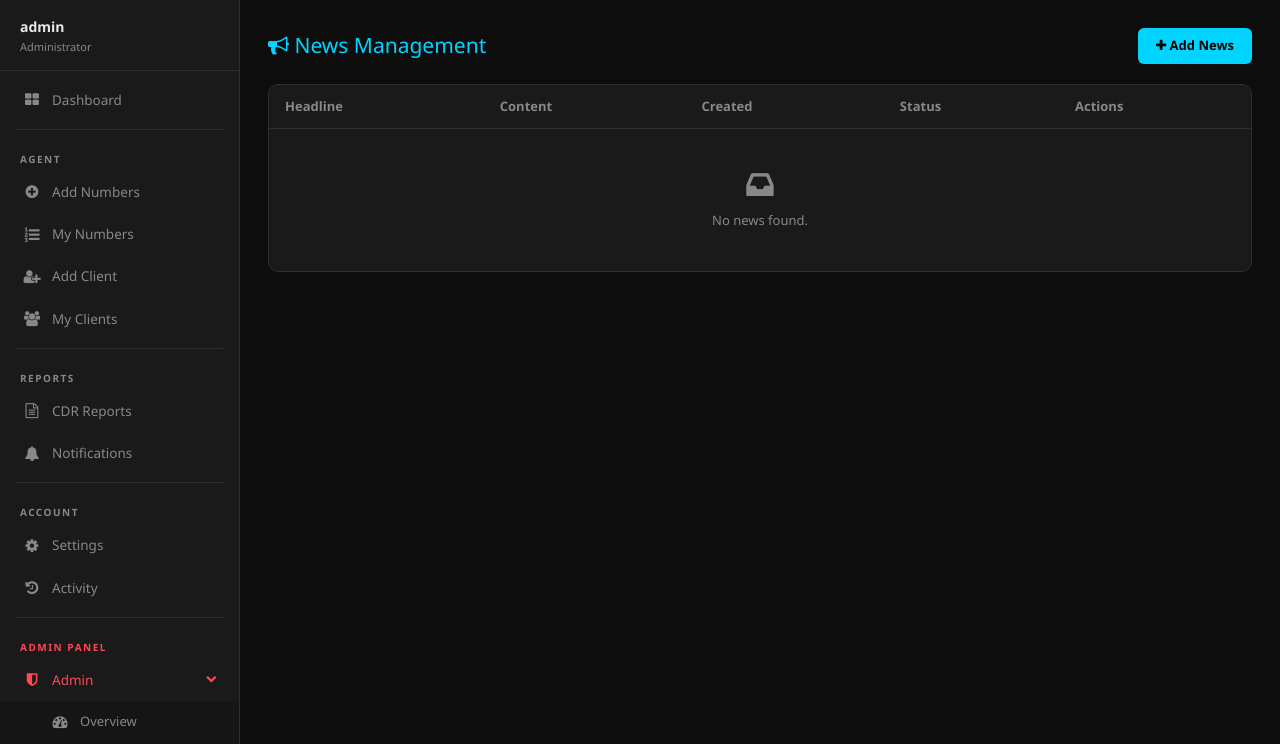
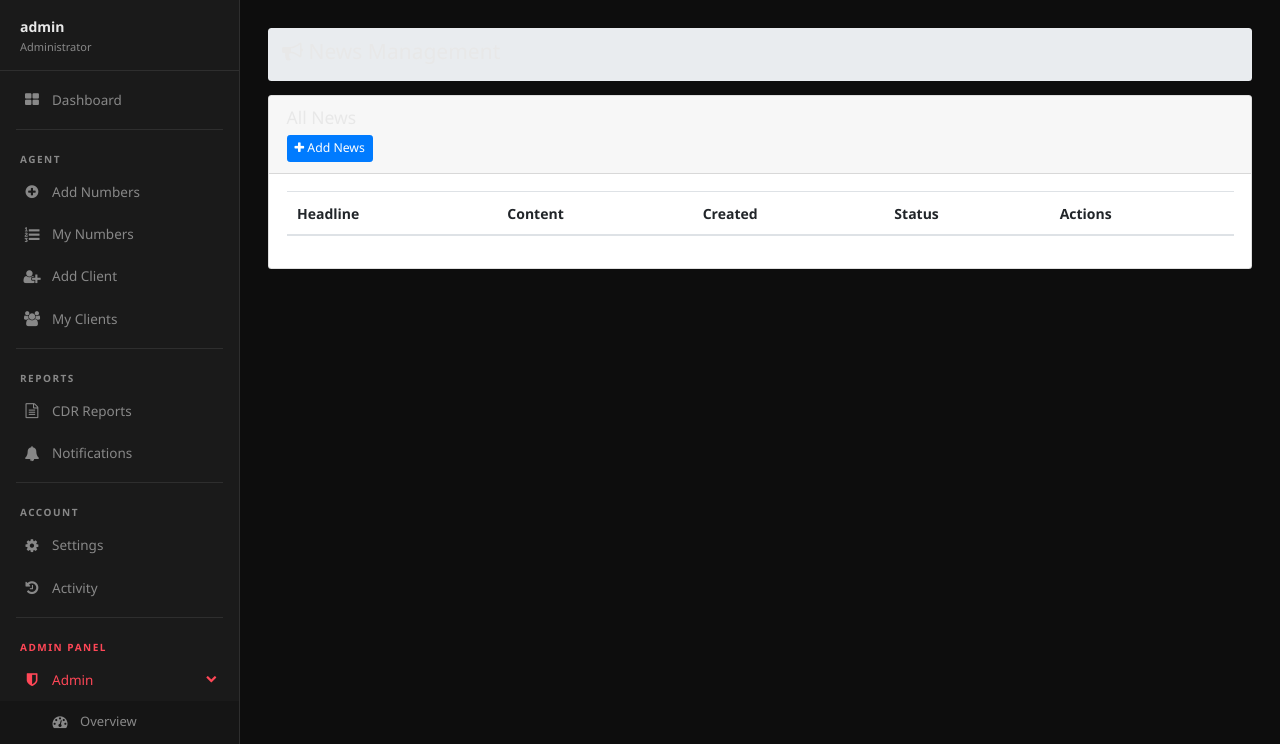
Before and after one commit to jonayedmiya320-prog/Power-SMS-panel, a Flask app: page /news in a window 1280 px wide. Shown: the part 56-800 px from the top of the page. Run offline with Flask 3, Linux system fonts and the light colour scheme; a user stored in the database is signed in; data that the repository does not hold is empty; some libraries are stand-ins or nearby versions.

Commit message:
Update news.html

```diff
--- a/app/templates/admin/news.html
+++ b/app/templates/admin/news.html
@@ -1,60 +1,78 @@
+<!DOCTYPE html>
+<html>
+<head>
+    <meta charset="UTF-8">
+</head>
 {% extends "base.html" %}
-{% block title %}News - RAZOR SMS{% endblock %}
+
+{% block title %}News - ABYSS SMS{% endblock %}
+
 {% block content %}
+<div class="row">
+    <div class="col-md-12">
+        <div class="breadcrumb">
+            <h4><i class="fa fa-bullhorn"></i> News Management</h4>
+        </div>
+    </div>
+</div>
 
-<div style="display:flex; justify-content:space-between; align-items:center; margin-bottom:20px;">
-    <h4 style="margin:0; color:var(--accent);"><i class="fa fa-bullhorn"></i> News Management</h4>
-    <a href="{{ url_for('admin.create_news') }}" style="background:var(--accent); color:#000; border:none; border-radius:6px; padding:8px 18px; font-size:13px; font-weight:700; text-decoration:none;">
+<div class="row">
+    <div class="col-md-12">
+        <div class="card">
+            <div class="card-header">
+                <h5>All News</h5>
+                <a href="{{ url_for('admin.create_news') }}" class="btn btn-primary btn-sm">
                     <i class="fa fa-plus"></i> Add News
                 </a>
             </div>
-
-<div style="background:var(--card); border:1px solid var(--border); border-radius:10px; overflow:hidden;">
-    <div style="overflow-x:auto;">
-        <table style="width:100%; border-collapse:collapse; font-size:13px;">
+            <div class="card-body">
+                <table class="table">
                     <thead>
-                <tr style="border-bottom:1px solid var(--border);">
-                    <th style="padding:12px 16px; text-align:left; color:var(--muted); font-weight:600;">Headline</th>
-                    <th style="padding:12px 16px; text-align:left; color:var(--muted); font-weight:600;">Content</th>
-                    <th style="padding:12px 16px; text-align:left; color:var(--muted); font-weight:600;">Created</th>
-                    <th style="padding:12px 16px; text-align:left; color:var(--muted); font-weight:600;">Status</th>
-                    <th style="padding:12px 16px; text-align:left; color:var(--muted); font-weight:600;">Actions</th>
+                        <tr>
+                            <th>Headline</th>
+                            <th>Content</th>
+                            <th>Created</th>
+                            <th>Status</th>
+                            <th>Actions</th>
                         </tr>
                     </thead>
                     <tbody>
-                {% for item in news_list.items %}
-                <tr style="border-bottom:1px solid var(--border);" onmouseover="this.style.background='var(--hover)'" onmouseout="this.style.background=''">
-                    <td style="padding:12px 16px; color:var(--txt); font-weight:600;">{{ item.headline }}</td>
-                    <td style="padding:12px 16px; color:var(--muted);">{{ item.content[:80] }}{% if item.content and item.content|length > 80 %}...{% endif %}</td>
-                    <td style="padding:12px 16px; color:var(--muted); font-size:12px;">{{ item.created_at.strftime('%Y-%m-%d') if item.created_at else '' }}</td>
-                    <td style="padding:12px 16px;">
-                        {% if item.is_active %}
-                        <span style="background:rgba(46,213,115,.15); color:var(--success); padding:2px 8px; border-radius:20px; font-size:11px; font-weight:700;">Active</span>
+                        {% for news in news_list.items %}
+                        <tr>
+                            <td>{{ news.headline }}</td>
+                            <td>{{ news.content[:100] }}{% if news.content|length > 100 %}...{% endif %}</td>
+                            <td>{{ news.created_at.strftime('%Y-%m-%d') if news.created_at else '' }}</td>
+                            <td>
+                                {% if news.is_active %}
+                                <span class="label label-success">Active</span>
                                 {% else %}
-                        <span style="background:rgba(255,71,87,.15); color:var(--danger); padding:2px 8px; border-radius:20px; font-size:11px; font-weight:700;">Inactive</span>
+                                <span class="label label-danger">Inactive</span>
                                 {% endif %}
                             </td>
-                    <td style="padding:12px 16px;">
-                        <a href="{{ url_for('admin.edit_news', news_id=item.id) }}" style="background:var(--warn); color:#000; border:none; border-radius:4px; padding:4px 10px; font-size:12px; font-weight:600; text-decoration:none; margin-right:4px;">
+                            <td>
+                                <a href="{{ url_for('admin.edit_news', news_id=news.id) }}" class="btn btn-xs btn-primary">
                                     <i class="fa fa-edit"></i>
                                 </a>
-                        <form method="POST" action="{{ url_for('admin.delete_news', news_id=item.id) }}" style="display:inline;" onsubmit="return confirm('Delete this news?')">
-                            <button type="submit" style="background:var(--danger); color:#fff; border:none; border-radius:4px; padding:4px 10px; font-size:12px; font-weight:600; cursor:pointer;">
+                                <a href="{{ url_for('admin.delete_news', news_id=news.id) }}" class="btn btn-xs btn-danger" onclick="return confirm('Are you sure?')">
                                     <i class="fa fa-trash"></i>
-                            </button>
-                        </form>
-                    </td>
-                </tr>
-                {% else %}
-                <tr>
-                    <td colspan="5" style="padding:40px; text-align:center; color:var(--muted);">
-                        <i class="fa fa-inbox" style="font-size:32px; display:block; margin-bottom:10px;"></i>
-                        No news found.
+                                </a>
                             </td>
                         </tr>
                         {% endfor %}
                     </tbody>
                 </table>
+
+                {% if news_list.pages > 1 %}
+                <div class="pagination">
+                    {% for p in range(1, news_list.pages + 1) %}
+                        <li class="{% if p == news_list.page %}active{% endif %}">
+                            <a href="{{ url_for('admin.news', page=p) }}">{{ p }}</a>
+                        </li>
+                    {% endfor %}
+                </div>
+                {% endif %}
+            </div>
+        </div>
     </div>
 </div>
 {% endblock %}
```
Lines whose indentation alone changed are shown as unchanged.
